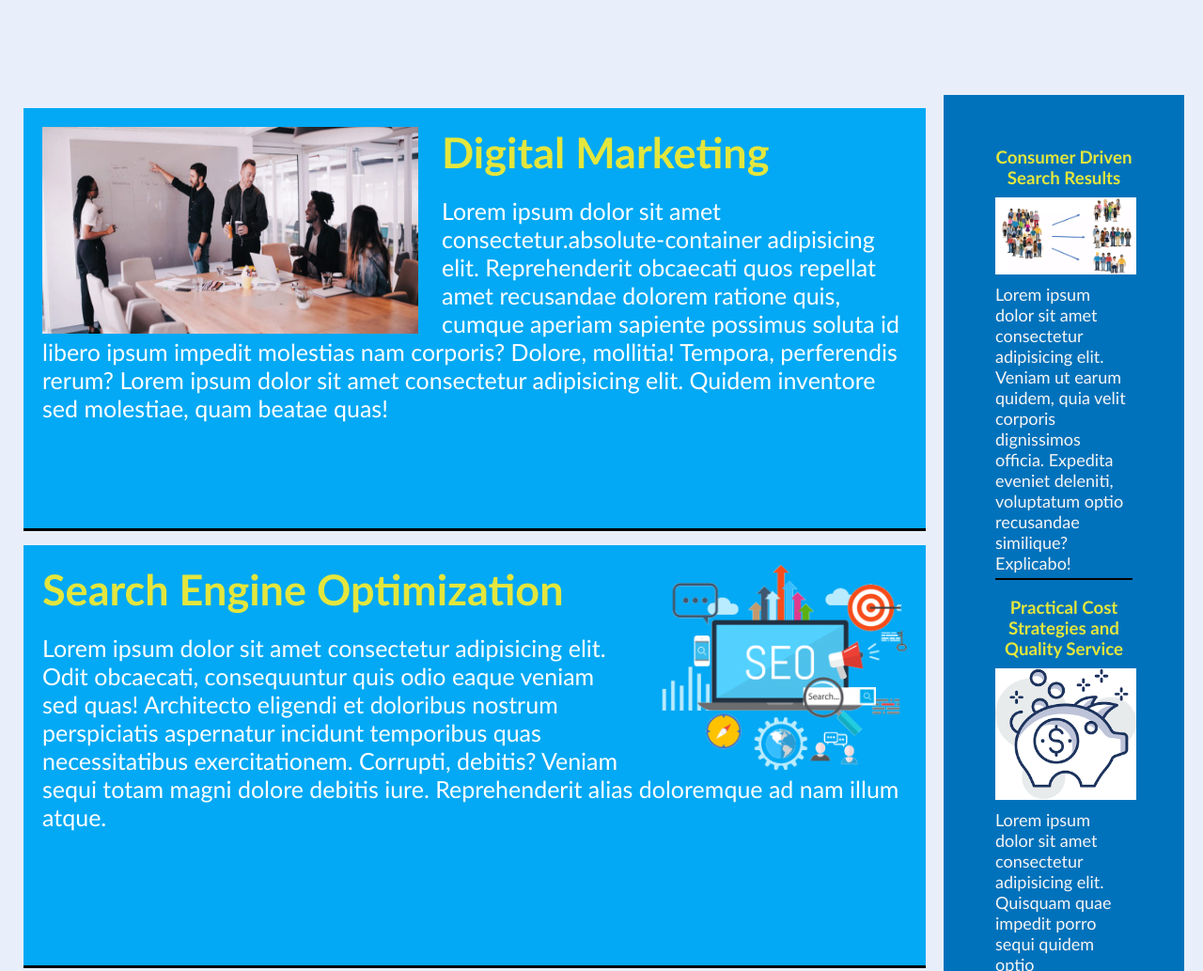
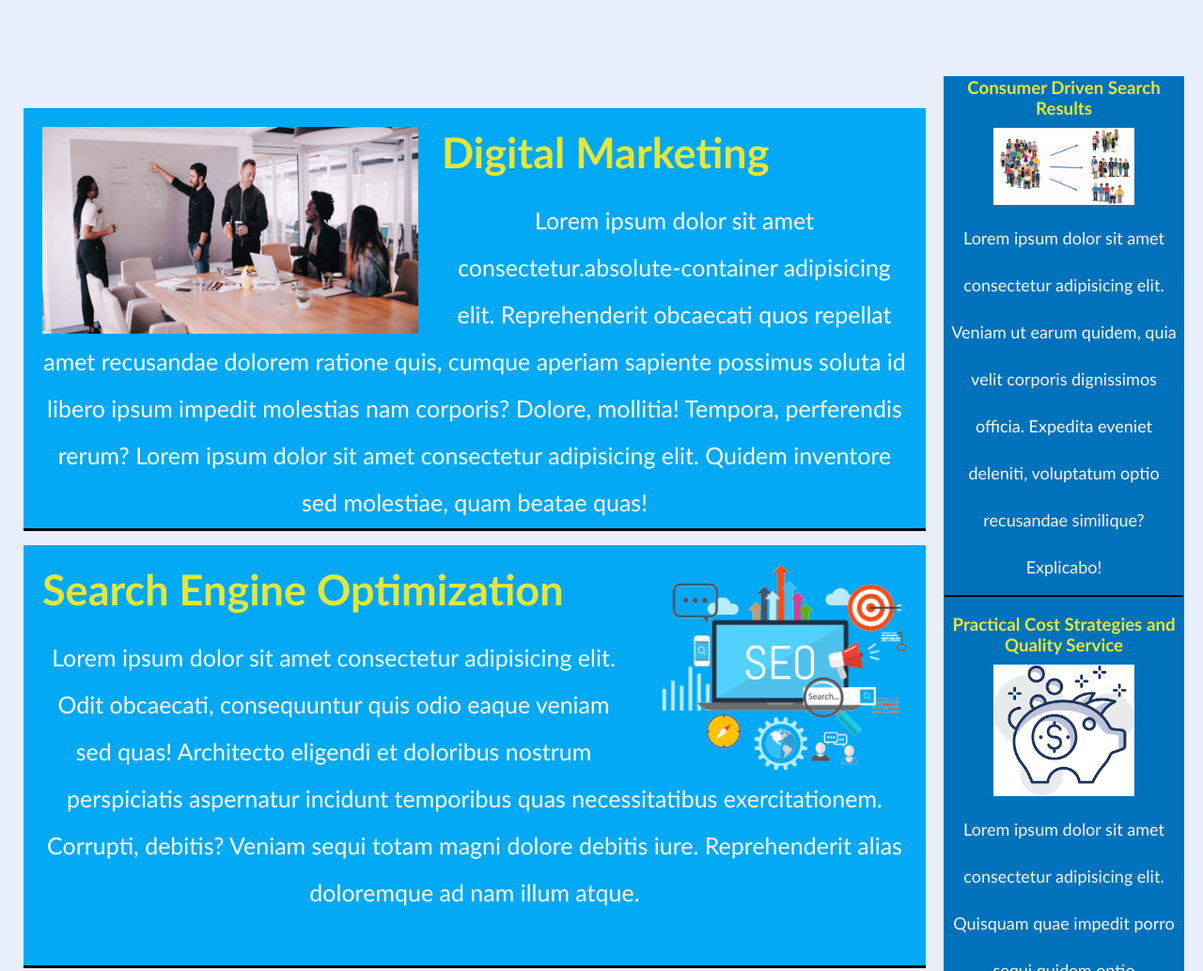
Before and after one commit to BluNite/cssWork, a plain HTML site: page index.html in a window 1280 px wide. Shown: the part 897-1930 px from the top of the page at 94% size. Drawn offline with Linux system fonts and the light colour scheme.

Commit message:
css adjustments to padding on aside blunite

```diff
--- a/template_work/assets/style/style.css
+++ b/template_work/assets/style/style.css
@@ -18,7 +18,6 @@ header {
     "Lucida Grande", "Lucida Sans Unicode", "Geneva", Verdana, sans-serif;
   background-color: #03a9f4;
   color: #e3e63d;
-
 }
 
 /*header h1 tag*/
@@ -60,6 +59,8 @@ a {
 
 p {
   font-size: 18px;
+  text-align: center;
+  line-height: 50px;
 }
 /*span  */
 .blu {
@@ -101,12 +102,13 @@ main {
 
 /* Benefits Aside */
 .productionList {
-  margin-top: 76px;
-  padding: 55px;
+  margin-top: 56px;
+  padding: 1px;
   margin-right: 20px;
-  clear: both;
+
   float: right;
   width: 20%;
+
   height: 100%;
   font-family: "Gill San", "Gill Sans Mt", Calibri, "Trebuchet MS", sans-serif;
   background-color: #0072bb;
```
